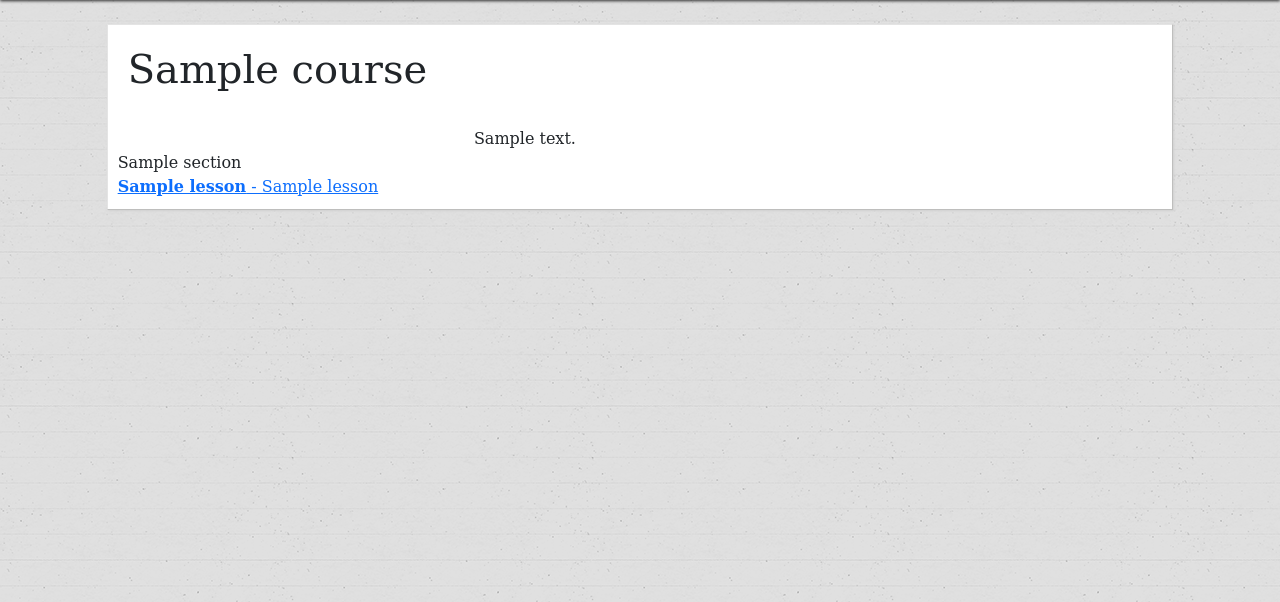
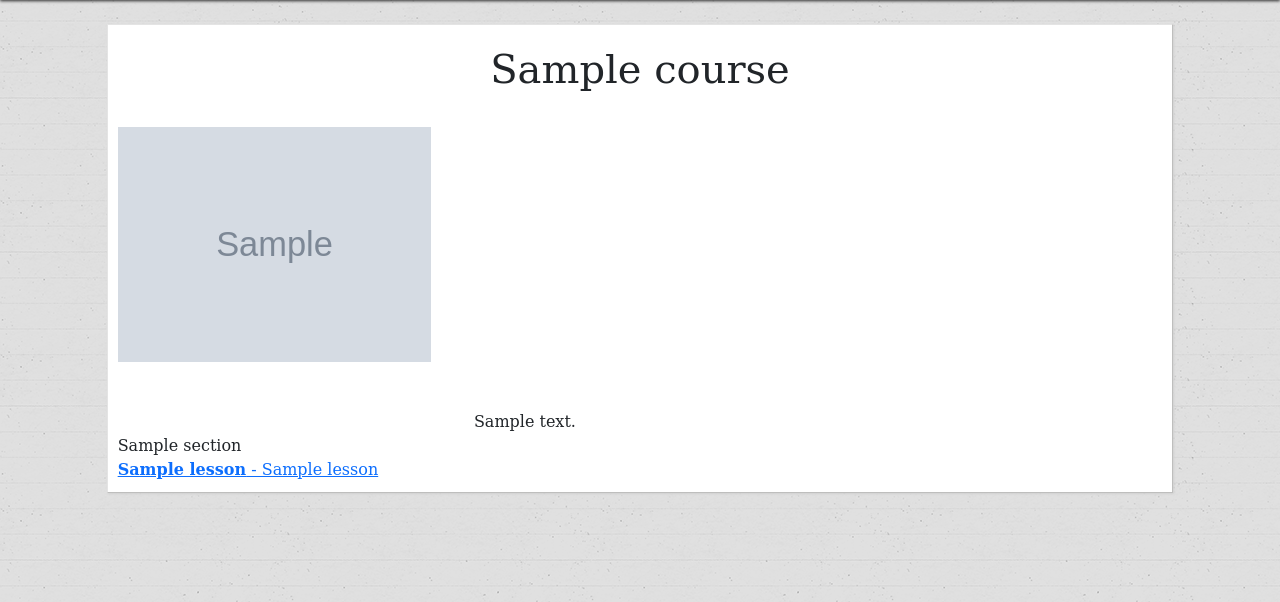
Before and after one commit to dorothyeves/flixter-app-de, a Rails app: page /courses/1 in a window 1280 px wide. Shown: the part 56-658 px from the top of the page. Run offline with Rails 7, Linux system fonts and the light colour scheme; tables that the repository leaves empty hold one stand-in row (values such as "Sample post"); grey boxes marked "Sample" are stand-in pictures; style sheets or scripts are compiled from the project's sources; some libraries are stand-ins or nearby versions.

Commit message:
added carrierwave for image upload, added css to resize images, created a controller to add images to courses, added image tag to html view pages

```diff
--- a/app/assets/stylesheets/master.scss
+++ b/app/assets/stylesheets/master.scss
@@ -84,3 +84,11 @@
 .clr {
   clear: both;
 }
+
+img {
+  background-size: cover;
+  height: 30%;
+  width: 30%;
+  background-repeat: no-repeat;
+
+}
--- a/app/controllers/courses_controller.rb
+++ b/app/controllers/courses_controller.rb
@@ -6,4 +6,6 @@ class CoursesController < ApplicationController
   def show
     @course = Course.find(params[:id])
   end
+
+
 end
--- a/app/controllers/instructor/courses_controller.rb
+++ b/app/controllers/instructor/courses_controller.rb
@@ -33,6 +33,6 @@ class Instructor::CoursesController < ApplicationController
   end
 
   def course_params
-    params.require(:course).permit(:title, :description, :cost)
+    params.require(:course).permit(:title, :description, :cost, :image)
   end
 end
--- a/app/models/course.rb
+++ b/app/models/course.rb
@@ -1,6 +1,7 @@
 class Course < ApplicationRecord
   belongs_to :user
   has_many :sections
+  mount_uploader :image, ImageUploader
 
   validates :title, presence: true
   validates :description, presence: true
--- a/app/views/courses/index.html.erb
+++ b/app/views/courses/index.html.erb
@@ -2,11 +2,16 @@
 
 <div class="booyah-box col-10 offset-1">
   <h1 class="text-center">Learn something today</h1>
+  <br />
+
   <hr />
 
   <% @courses.each do |course| %>
   <h2 class="text-center">
   <%= link_to course.title, course_path(course) %>
+  <br />
+  <br />
+  <%= image_tag course.image, class: 'img-fluid' %>
 
   </h2>
   <br />
--- a/app/views/courses/show.html.erb
+++ b/app/views/courses/show.html.erb
@@ -1,6 +1,12 @@
 <br />
 <div class="booyah-box col-10 offset-1">
-  <h1><%= @course.title %></h1>
+  <h1 class="text-center"><%= @course.title %></h1>
+  <br />
+
+  <%= image_tag @course.image, class: 'img-fluid' %>
+
+  <br />
+  <br />
   <br />
   <div class="row">
     <div class="col-sm-4 col-12 text-center">
--- a/app/views/instructor/courses/new.html.erb
+++ b/app/views/instructor/courses/new.html.erb
@@ -6,6 +6,8 @@
     <%= f.input :description %>
     <%= f.input :cost %>
     <br />
+    <%= f.input :image %>
+    <br />
     <%= f.submit "Create", class: 'btn btn-primary' %>
     <br />
   <% end %>
--- a/app/views/instructor/courses/show.html.erb
+++ b/app/views/instructor/courses/show.html.erb
@@ -1,6 +1,10 @@
 <br />
 <div class="booyah-box col-10 offset-1">
 <h1 class="text-center"><%= current_course.title %></h1>
+<br />
+<%= image_tag current_course.image, class: 'img-fluid' %>
+  <br />
+  <br />
   <br />
   <%= link_to 'Preview As Student...', course_path(current_course), class: 'btn btn-warning float-right' %>
   <br class="clr">
--- /dev/null
+++ b/db/migrate/20171016045737_add_image_to_courses.rb
@@ -0,0 +1,5 @@
+class AddImageToCourses < ActiveRecord::Migration[5.0]
+  def change
+    add_column :courses, :image, :string
+  end
+end
```
Also changed, not shown: app/uploaders/image_uploader.rb (added, +49 -0 lines), Gemfile, Gemfile.lock, db/schema.rb, 1 other file.
